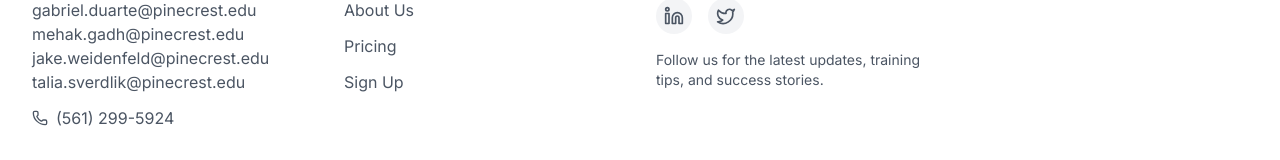
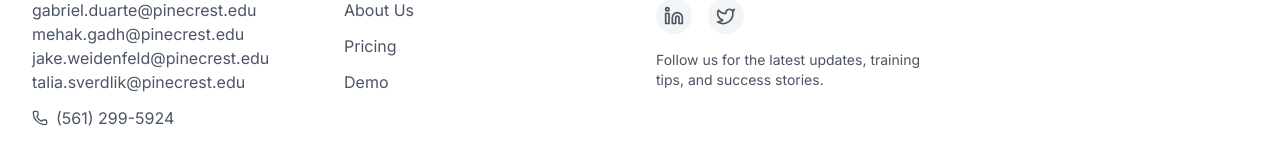
Before and after one commit to GabeDR/PlayAR, a Next.js app: page / in a window 1280 px wide. Shown: the part 1811-1971 px from the top of the page. Built offline with nearby package versions, Linux system fonts and the light colour scheme.

Commit message:
removed sign up

```diff
--- a/app/footer.tsx
+++ b/app/footer.tsx
@@ -37,8 +37,8 @@ export default function Footer() {
                             <Link href="/pricing" className="block text-gray-600 hover:text-blue-600 transition-colors">
                                 Pricing
                             </Link>
-                            <Link href="/signup" className="block text-gray-600 hover:text-blue-600 transition-colors">
-                                Sign Up
+                            <Link href="/dashboard" className="block text-gray-600 hover:text-blue-600 transition-colors">
+                                Demo
                             </Link>
                         </nav>
                     </div>
```
